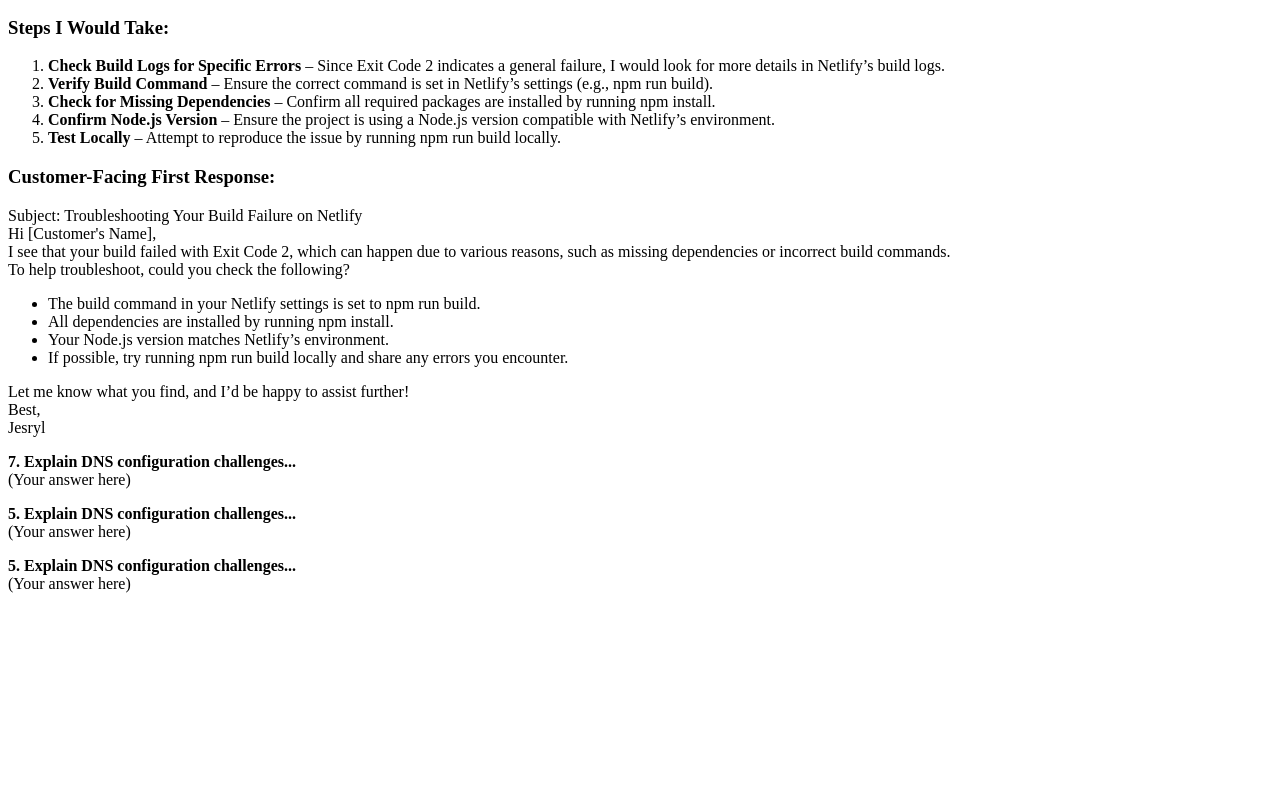
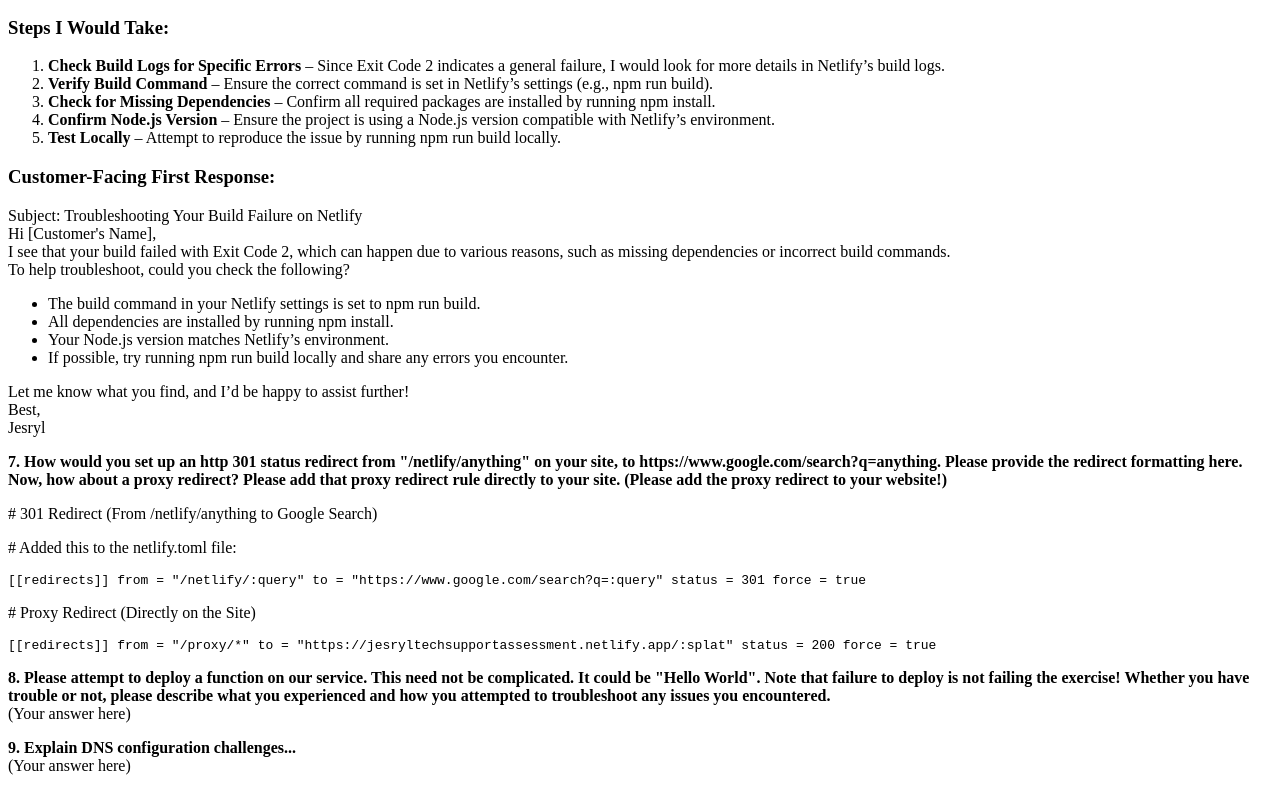
Before and after one commit to laysonjld04/jesryl-tech-support-assessment-site, a Next.js app: page / in a window 1280 px wide. Shown: the part 1315-2106 px from the top of the page. Before the commit the page ends 1924 px from the top, so only its background shows below. Built offline with nearby package versions, Linux system fonts and the light colour scheme.

Commit message:
Added Netlify Functions

```diff
--- a/pages/index.js
+++ b/pages/index.js
@@ -137,15 +137,32 @@
 
         {/* Question Number 7 */}
         <p className="text-left">
-          <strong>7. Explain DNS configuration challenges...</strong>
-          <br />
-          (Your answer here)
+          <strong>7. How would you set up an http 301 status redirect from &quot;/netlify/anything&quot; on your site, to https://www.google.com/search?q=anything. Please provide the redirect formatting here. Now, how about a proxy redirect? Please add that proxy redirect rule directly to your site. (Please add the proxy redirect to your website!)</strong>
         </p>
+        <div className="bg-gray-900 text-white p-4 rounded-md text-left font-mono">
+          <p className="text-green-400"># 301 Redirect (From /netlify/anything to Google Search)</p>
+          <p className="text-gray-400"># Added this to the netlify.toml file:</p>
+          <pre className="whitespace-pre-wrap">
+            [[redirects]]
+            from = "/netlify/:query"
+            to = "https://www.google.com/search?q=:query"
+            status = 301
+            force = true
+          </pre>
+            <p className="mt-4 text-green-400"># Proxy Redirect (Directly on the Site)</p>
+            <pre className="whitespace-pre-wrap">
+            [[redirects]]
+            from = "/proxy/*"
+            to = "https://jesryltechsupportassessment.netlify.app/:splat"
+            status = 200
+            force = true
+          </pre>
+        </div>
 
 
         {/* Question Number 8 */}
         <p className="text-left">
-          <strong>5. Explain DNS configuration challenges...</strong>
+          <strong>8. Please attempt to deploy a function on our service. This need not be complicated. It could be "Hello World". Note that failure to deploy is not failing the exercise! Whether you have trouble or not, please describe what you experienced and how you attempted to troubleshoot any issues you encountered.</strong>
           <br />
           (Your answer here)
         </p>
@@ -153,7 +170,7 @@
 
         {/* Question Number 9 */}
         <p className="text-left">
-          <strong>5. Explain DNS configuration challenges...</strong>
+          <strong>9. Explain DNS configuration challenges...</strong>
           <br />
           (Your answer here)
         </p>
```
Also changed, not shown: 1 other file (tests, documents, lock files or other folders).
